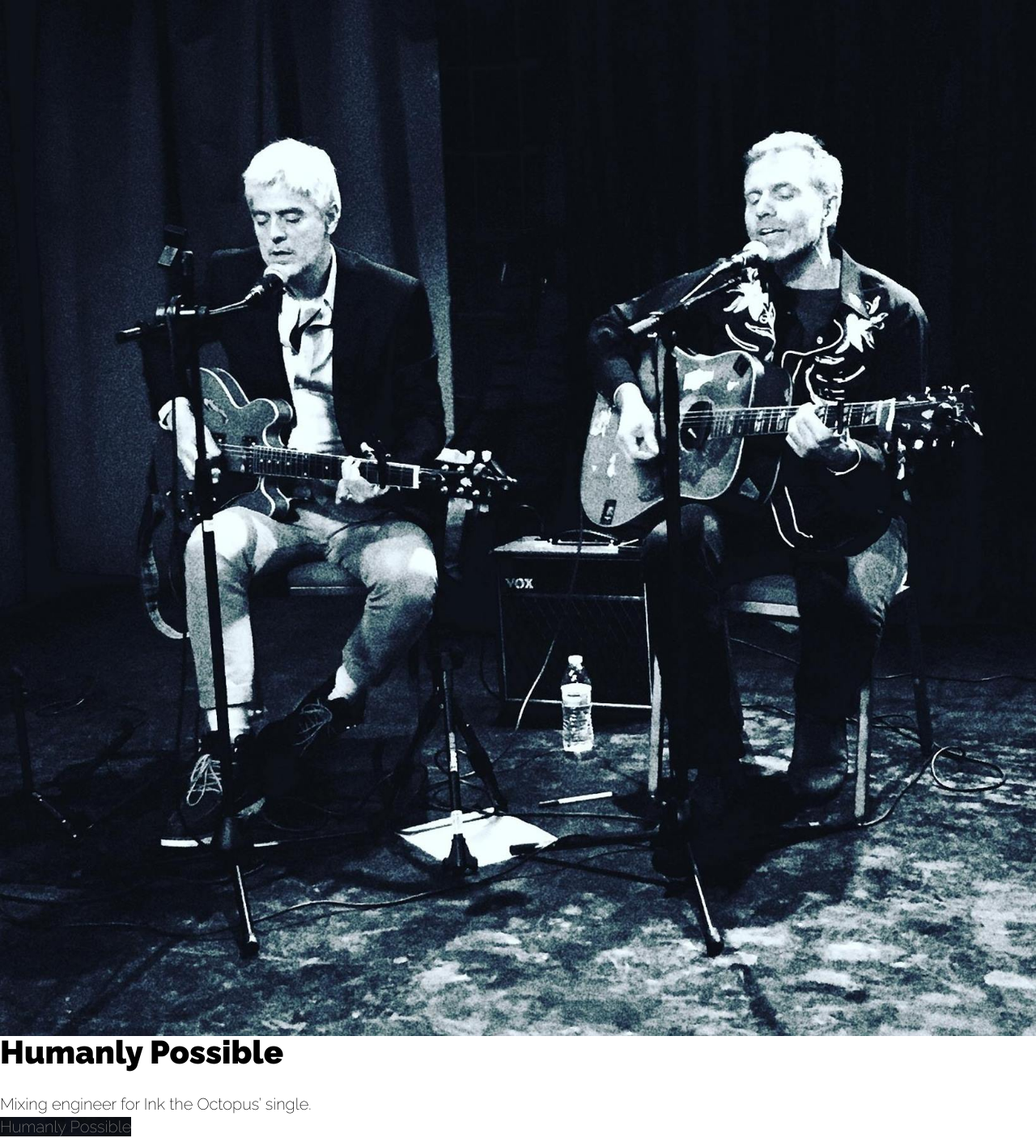
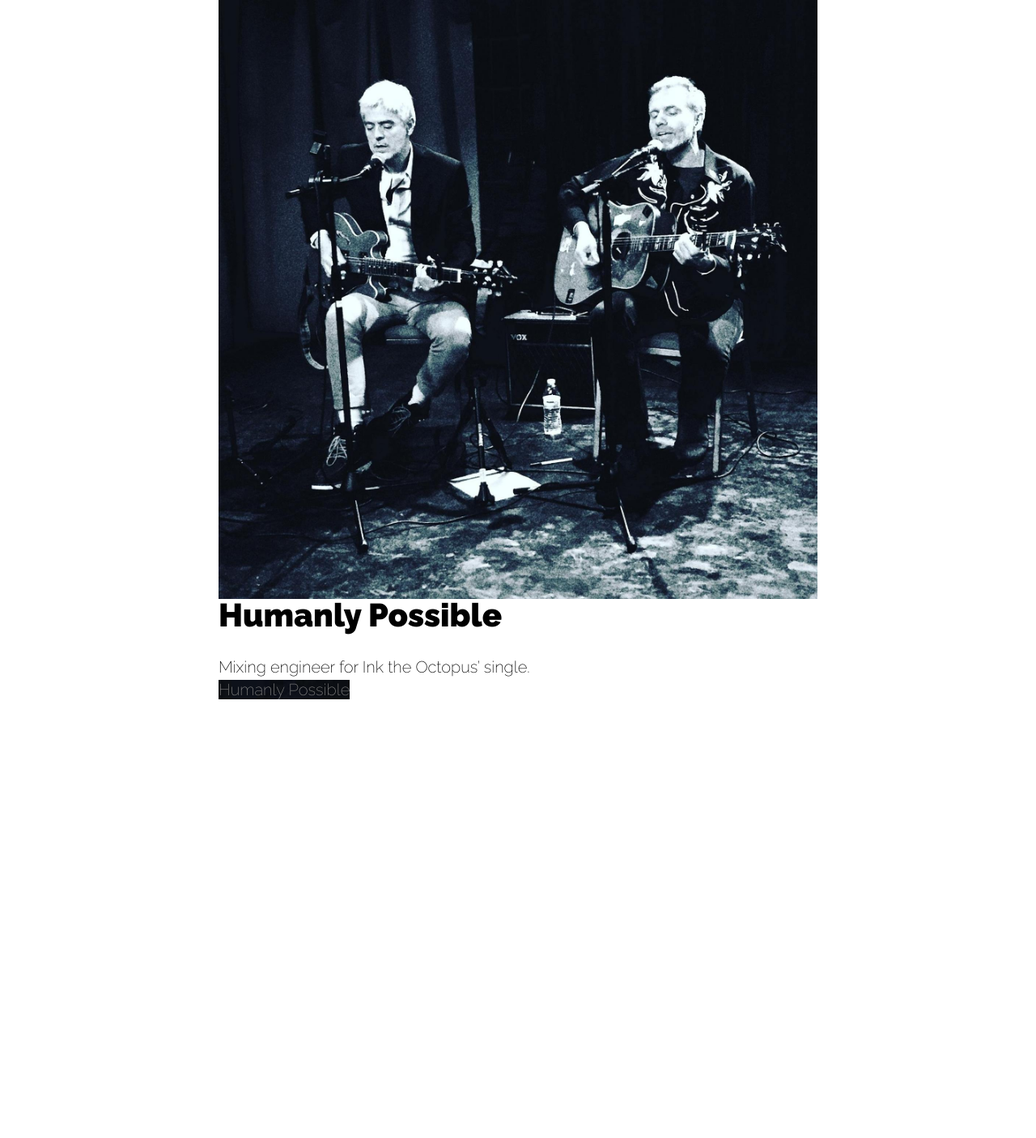
Before and after one commit to dawaltconley/rob, a Jekyll site: the page built from index.html, in a window 1280 px wide. Shown: the whole page at 81% size. Built offline with Jekyll 4.4.1, drawn with Linux system fonts in a browser that asks for light colours; after the commit the page ends 900 px from its top, so only the background shows below that.

Commit message:
added page wrapper to default layout

```diff
--- a/_layouts/default.html
+++ b/_layouts/default.html
@@ -5,7 +5,9 @@
 
   <body {% if page.itemtype %} itemscope itemtype="{{ page.itemtype }}" {% endif %}>
 
-    {{ content }}
+    <div class="page-wrapper">
+      {{ content }}
+    </div>
 
   </body>
 
```
